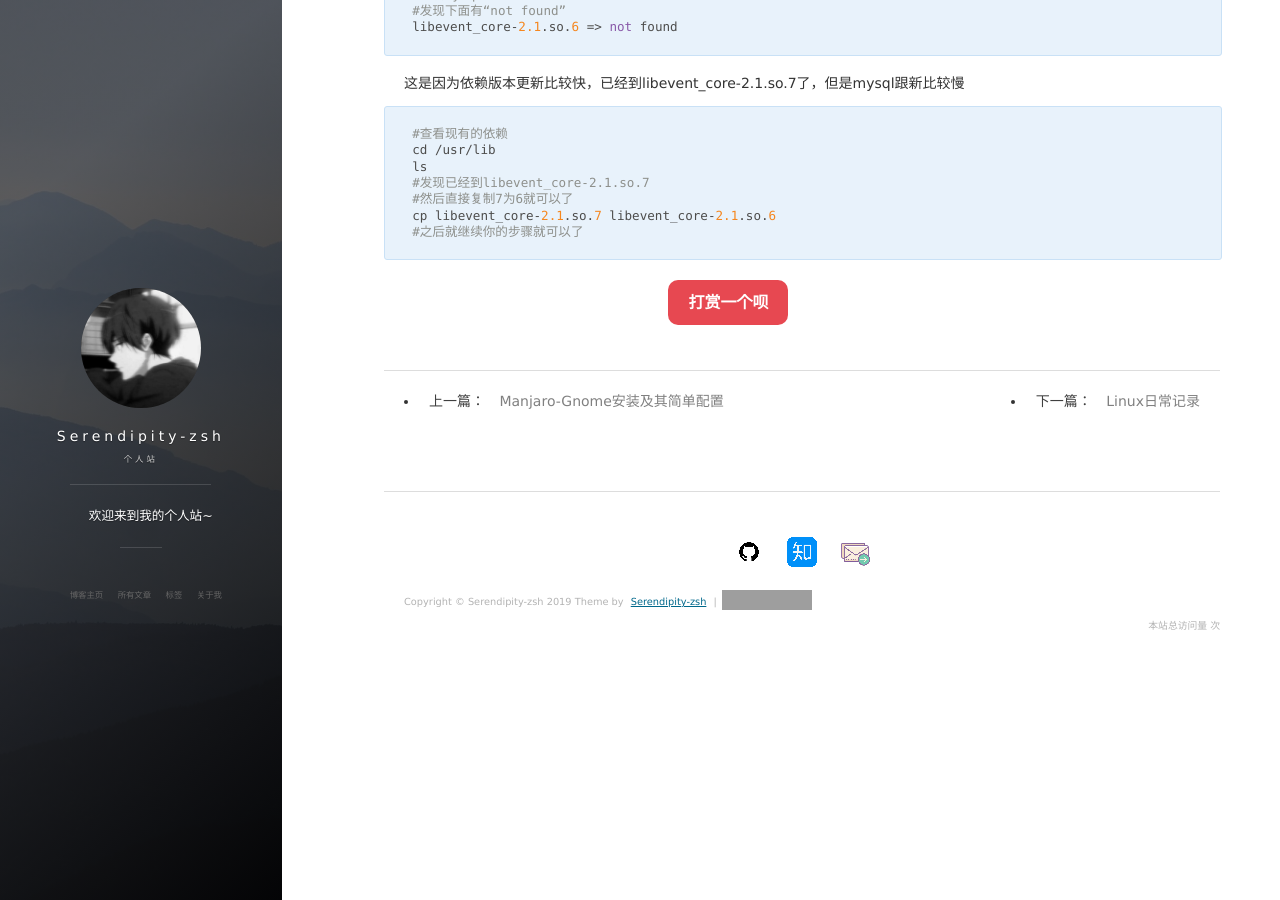
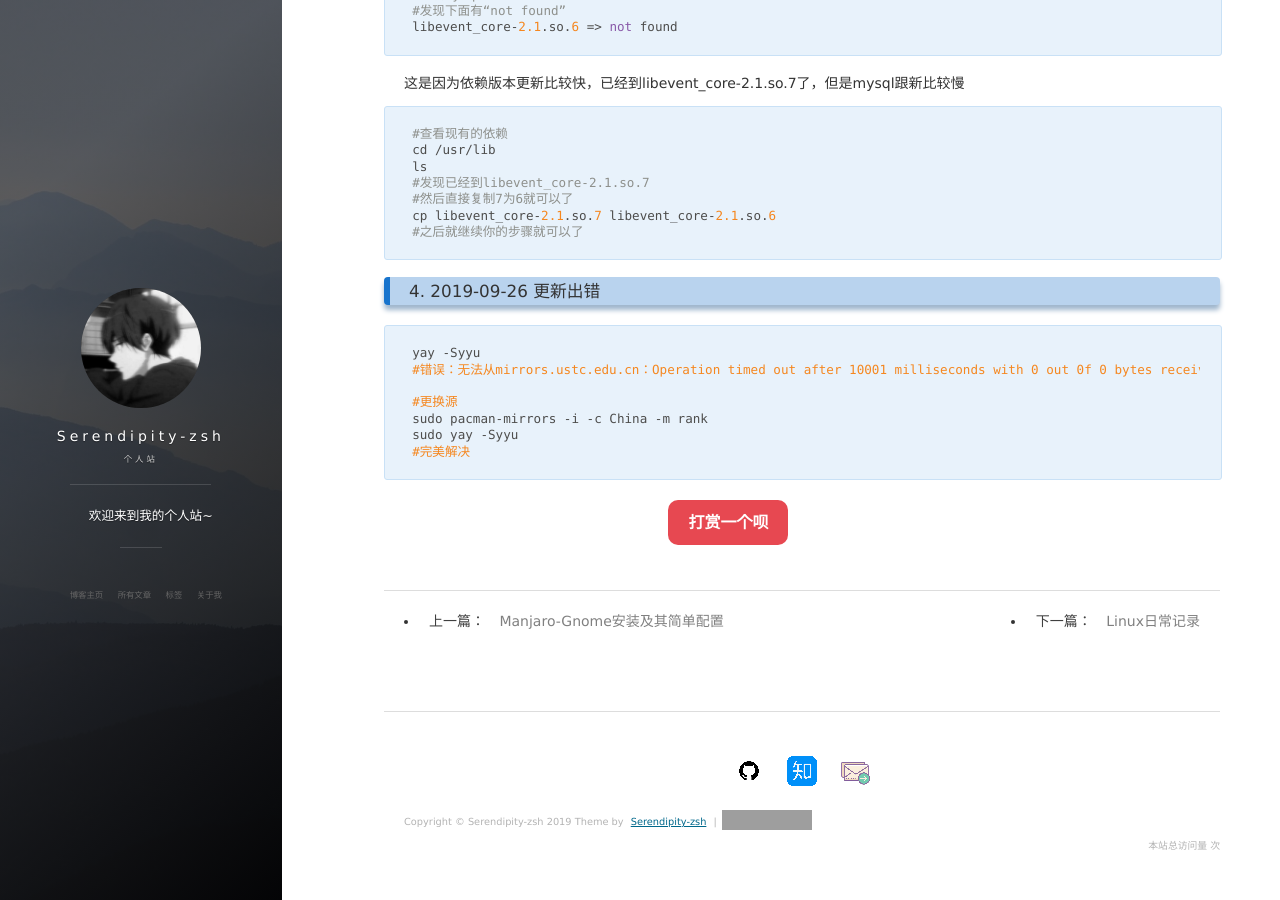
Before and after one commit to Serendipity-zsh/Serendipity-zsh.github.io, a Jekyll site: the page built from _posts/2019-08-16-Manjaro-Gnome美化调优.md, in a window 1280 px wide and 900 px high, scrolled down 3044 px. Built offline with Jekyll 4.4.1, drawn with Linux system fonts in a browser that asks for light colours; nearby versions of some CDN libraries; comment, search, counter and statistics services are not loaded; some of the changed text lies outside the part shown; grey boxes are pictures that could not be loaded.

Commit message:
feat add manjaro更新bug

````diff
--- a/_posts/2019-08-16-Manjaro-Gnome美化调优.md
+++ b/_posts/2019-08-16-Manjaro-Gnome美化调优.md
@@ -90,7 +90,7 @@ manjaro默认的终端是不支持设置透明的，所以需要重新安装一
 
 ## 四、BUGS
 
-### 1. 2019-09-07更新出错
+### 1. 2019-09-07 更新出错
 
 ```bash
 yay -Syyu
@@ -188,3 +188,15 @@ ls
 cp libevent_core-2.1.so.7 libevent_core-2.1.so.6
 #之后就继续你的步骤就可以了
 ```
+
+### 4. 2019-09-26 更新出错
+
+```shell
+yay -Syyu
+#错误：无法从mirrors.ustc.edu.cn：Operation timed out after 10001 milliseconds with 0 out 0f 0 bytes received 获取文件 'core.db'
+
+#更换源
+sudo pacman-mirrors -i -c China -m rank
+sudo yay -Syyu
+#完美解决
+```
````
